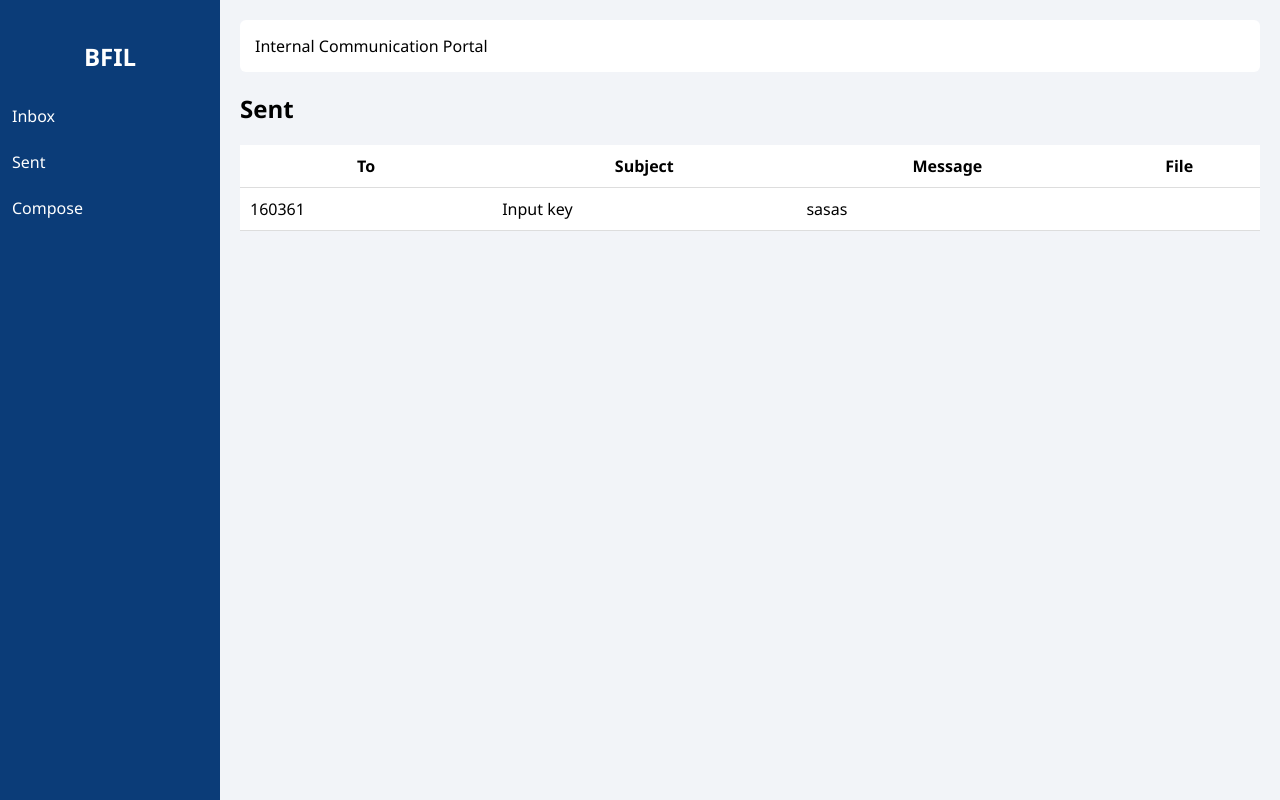
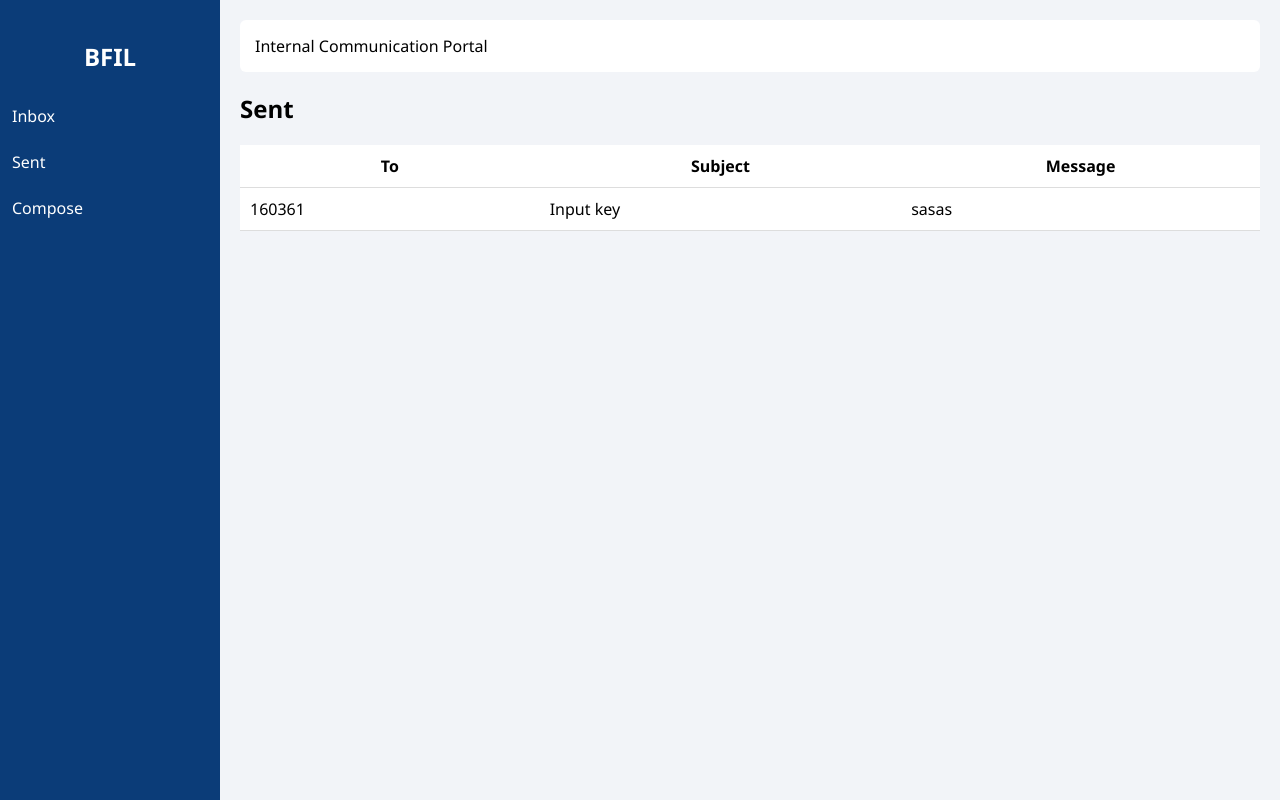
Before and after one commit to Viratmalakar/internal-chat-portal, a Flask app: page /sent in a window 1280 px wide. Run offline with Flask 3, Linux system fonts and the light colour scheme; a user stored in the database is signed in; data comes from the database, SQL or seed files in the repository.

Commit message:
Update sent.html

```diff
--- a/templates/sent.html
+++ b/templates/sent.html
@@ -8,7 +8,6 @@
 <th>To</th>
 <th>Subject</th>
 <th>Message</th>
-<th>File</th>
 </tr>
 
 {% for m in mails %}
@@ -16,11 +15,6 @@
 <td>{{m.receiver}}</td>
 <td>{{m.subject}}</td>
 <td>{{m.message}}</td>
-<td>
-{% if m.file %}
-<a href="/uploads/{{m.file}}">Download</a>
-{% endif %}
-</td>
 </tr>
 {% endfor %}
 </table>
```
